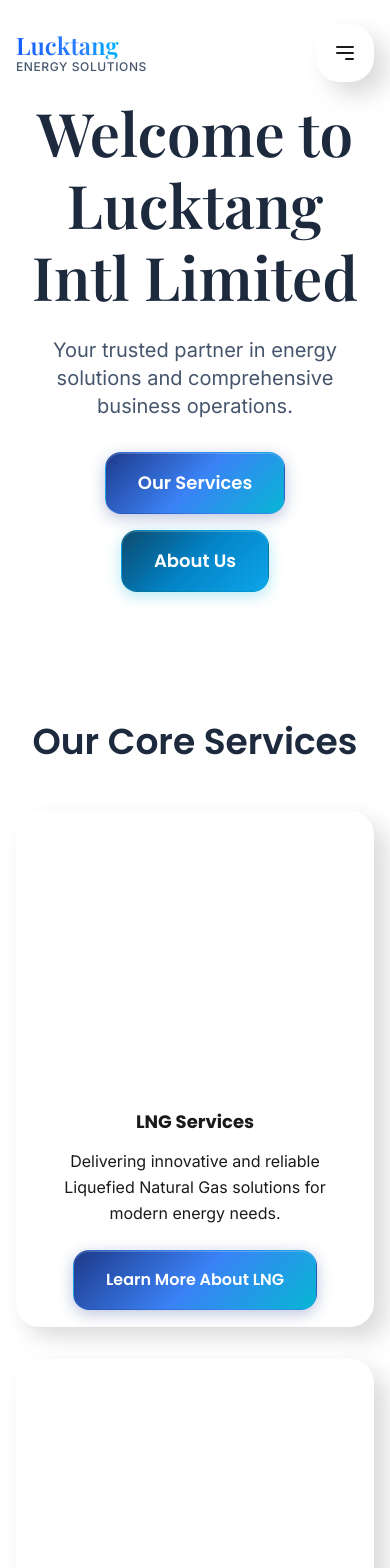
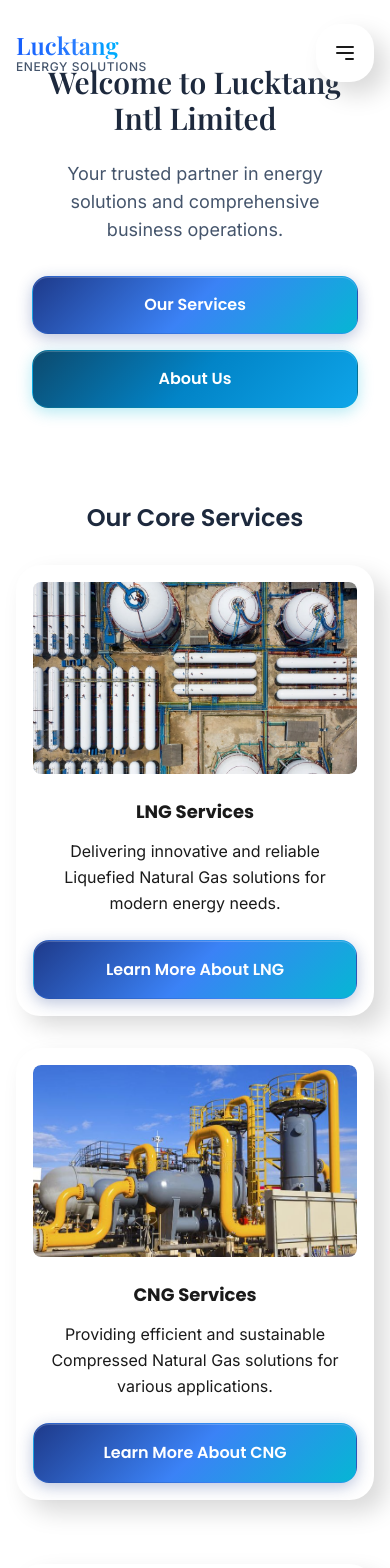
Before and after one commit to DevzekiFaith/sea-design, a Next.js app: page / in a window 390 px wide. Shown: the top 1568 px of the page. Built offline with nearby package versions, Linux system fonts and the light colour scheme; a web font is replaced by a local one.

Commit message:
image-verification

```diff
--- a/next.config.js
+++ b/next.config.js
@@ -5,6 +5,13 @@
   poweredByHeader: false,
   images: {
     domains: ['images.unsplash.com'],
+    unoptimized: false,
+    remotePatterns: [
+      {
+        protocol: 'https',
+        hostname: 'images.unsplash.com',
+      },
+    ],
   },
   // Handle static files
   async headers() {
--- a/src/app/ClientPage.tsx
+++ b/src/app/ClientPage.tsx
@@ -48,21 +48,21 @@
       >
         {/* Hero Section */}
         <motion.section
-          className="mb-16 text-center py-16"
+          className="mb-16 text-center py-8 sm:py-16"
           variants={sectionVariants}
           whileHover={{ scale: 1.01 }}
           transition={{ duration: 0.6, ease: "easeOut" }}
         >
-          <h1 className="text-6xl font-bold mb-6 text-slate-800 display-font">
+          <h1 className="text-3xl sm:text-4xl md:text-5xl lg:text-6xl font-bold mb-6 text-slate-800 display-font px-4">
             Welcome to Lucktang Intl Limited
           </h1>
-          <p className="text-xl mb-8 text-slate-600 max-w-4xl mx-auto">
+          <p className="text-lg sm:text-xl mb-8 text-slate-600 max-w-4xl mx-auto px-4">
             Your trusted partner in energy solutions and comprehensive business operations.
           </p>
-          <div className="flex flex-col sm:flex-row gap-4 justify-center">
+          <div className="flex flex-col sm:flex-row gap-4 justify-center px-4">
             <Link href="/services">
               <motion.button
-                className="btn btn-primary px-8 py-4 text-lg"
+                className="btn btn-primary px-6 sm:px-8 py-3 sm:py-4 text-base sm:text-lg w-full sm:w-auto"
                 whileHover={{ scale: 1.05 }}
                 whileTap={{ scale: 0.95 }}
               >
@@ -71,7 +71,7 @@
             </Link>
             <Link href="/about">
               <motion.button
-                className="btn btn-secondary px-8 py-4 text-lg"
+                className="btn btn-secondary px-6 sm:px-8 py-3 sm:py-4 text-base sm:text-lg w-full sm:w-auto"
                 whileHover={{ scale: 1.05 }}
                 whileTap={{ scale: 0.95 }}
               >
@@ -88,35 +88,40 @@
           whileHover={{ scale: 1.01 }}
           transition={{ duration: 0.6, ease: "easeOut" }}
         >
-          <h2 className="text-4xl font-bold text-center mb-12 text-slate-800">Our Core Services</h2>
+          <h2 className="text-2xl sm:text-3xl md:text-4xl font-bold text-center mb-8 sm:mb-12 text-slate-800 px-4">Our Core Services</h2>
           <div className="grid grid-cols-1 lg:grid-cols-2 gap-8">
             {/* LNG Services Section */}
             <motion.div
-              className="card p-8"
+              className="card p-4 sm:p-6 md:p-8"
               variants={sectionVariants}
               whileHover={{ scale: 1.02 }}
               transition={{ duration: 0.6, ease: "easeOut" }}
             >
               <div className="flex flex-col md:flex-row gap-6 items-center">
-                <div className="md:w-1/2">
-                  <div className="relative h-64 w-full transform transition-transform duration-500 hover:scale-105">
-                    <Image
+                <div className="w-full md:w-1/2">
+                  <div className="w-full h-48 sm:h-56 md:h-64 transform transition-transform duration-500 hover:scale-105 overflow-hidden rounded-lg bg-gray-200">
+                    <img
                       src="/images/lng3.jpeg"
                       alt="LNG Services"
-                      fill
-                      style={{ objectFit: "cover" }}
-                      className="rounded-lg"
+                      className="w-full h-full object-cover rounded-lg"
+                      onError={(e) => {
+                        console.log('LNG Image failed to load:', e);
+                        e.currentTarget.style.display = 'none';
+                      }}
+                      onLoad={() => {
+                        console.log('LNG Image loaded successfully');
+                      }}
                     />
                   </div>
                 </div>
-                <div className="md:w-1/2 text-center md:text-left">
-                  <h3 className="text-3xl font-bold mb-4 card-title">LNG Services</h3>
-                  <p className="text-lg mb-6 card-content">
+                <div className="w-full md:w-1/2 text-center md:text-left">
+                  <h3 className="text-2xl sm:text-3xl font-bold mb-4 card-title">LNG Services</h3>
+                  <p className="text-base sm:text-lg mb-6 card-content">
                     Delivering innovative and reliable Liquefied Natural Gas solutions for modern energy needs.
                   </p>
                   <Link href="/lng">
                     <motion.button
-                      className="btn btn-primary"
+                      className="btn btn-primary w-full sm:w-auto"
                       whileHover={{ scale: 1.05 }}
                       whileTap={{ scale: 0.95 }}
                     >
@@ -129,31 +134,36 @@
 
             {/* CNG Services Section */}
             <motion.div
-              className="card p-8"
+              className="card p-4 sm:p-6 md:p-8"
               variants={sectionVariants}
               whileHover={{ scale: 1.02 }}
               transition={{ duration: 0.6, ease: "easeOut" }}
             >
               <div className="flex flex-col md:flex-row gap-6 items-center">
-                <div className="md:w-1/2">
-                  <div className="relative h-64 w-full transform transition-transform duration-500 hover:scale-105">
-                    <Image
+                <div className="w-full md:w-1/2">
+                  <div className="w-full h-48 sm:h-56 md:h-64 transform transition-transform duration-500 hover:scale-105 overflow-hidden rounded-lg bg-gray-200">
+                    <img
                       src="/images/cng1.jpg"
                       alt="CNG Services"
-                      fill
-                      style={{ objectFit: "cover" }}
-                      className="rounded-lg"
+                      className="w-full h-full object-cover rounded-lg"
+                      onError={(e) => {
+                        console.log('CNG Image failed to load:', e);
+                        e.currentTarget.style.display = 'none';
+                      }}
+                      onLoad={() => {
+                        console.log('CNG Image loaded successfully');
+                      }}
                     />
                   </div>
                 </div>
-                <div className="md:w-1/2 text-center md:text-left">
-                  <h3 className="text-3xl font-bold mb-4 card-title">CNG Services</h3>
-                  <p className="text-lg mb-6 card-content">
+                <div className="w-full md:w-1/2 text-center md:text-left">
+                  <h3 className="text-2xl sm:text-3xl font-bold mb-4 card-title">CNG Services</h3>
+                  <p className="text-base sm:text-lg mb-6 card-content">
               Providing efficient and sustainable Compressed Natural Gas solutions for various applications.
             </p>
             <Link href="/cng">
               <motion.button
-                      className="btn btn-primary"
+                      className="btn btn-primary w-full sm:w-auto"
                 whileHover={{ scale: 1.05 }}
                 whileTap={{ scale: 0.95 }}
               >
--- a/src/app/services/freight-agent/page.tsx
+++ b/src/app/services/freight-agent/page.tsx
@@ -73,9 +73,10 @@
         <Image
           src="/images/s1.jpg"
           alt="Freight, Logistics and Shipping Management"
-          layout="fill"
-          objectFit="cover"
+          fill
+          style={{ objectFit: "cover" }}
           className="z-0"
+          sizes="100vw"
         />
         <div className="absolute inset-0 bg-black opacity-50 flex flex-col items-center justify-center text-center text-white p-4">
           <h1 className="text-4xl md:text-5xl font-bold mb-4">
--- a/src/component/ClientReview/Client.tsx
+++ b/src/component/ClientReview/Client.tsx
@@ -89,6 +89,11 @@
                       width={200}
                       height={200}
                       className="rounded-full"
+                      style={{
+                        width: "200px",
+                        height: "200px",
+                        objectFit: "cover"
+                      }}
                     />
                   </div>
                   <div>
--- a/src/components/Footer/Footer.tsx
+++ b/src/components/Footer/Footer.tsx
@@ -118,13 +118,15 @@
               transition={{ type: "spring", stiffness: 300, damping: 30 }}
             >
               <div className="relative glassmorphic-maritime p-4 rounded-3xl">
+                <div className="w-full max-w-[400px] h-[300px] overflow-hidden rounded-2xl">
                   <Image
                     src="/images/s1.jpg"
                     alt="Maritime Operations"
                     width={400}
                     height={300}
-                  className="w-full max-w-[400px] h-[300px] object-cover rounded-2xl"
+                    className="w-full h-full object-cover"
                   />
+                </div>
                 <div className="absolute -top-2 -right-2 w-8 h-8 bg-blue-500 rounded-full flex items-center justify-center">
                   <FaShip className="text-white text-sm" />
                 </div>
@@ -260,7 +262,7 @@
             variants={itemVariants}
           >
             <p className="text-blue-300">
-              &copy; {new Date().getFullYear()} Lucktang International Limited. All rights reserved.
+              &copy; {new Date().getFullYear()} Yonan Technologies. All rights reserved.
             </p>
             <p className="text-sm text-blue-400 mt-2">
               Delivering Excellence in Energy Solutions
```
Lines whose indentation alone changed are shown as unchanged.
